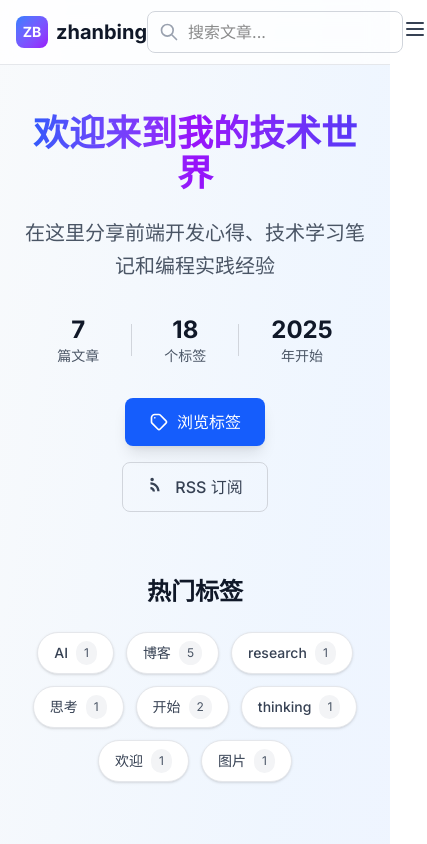
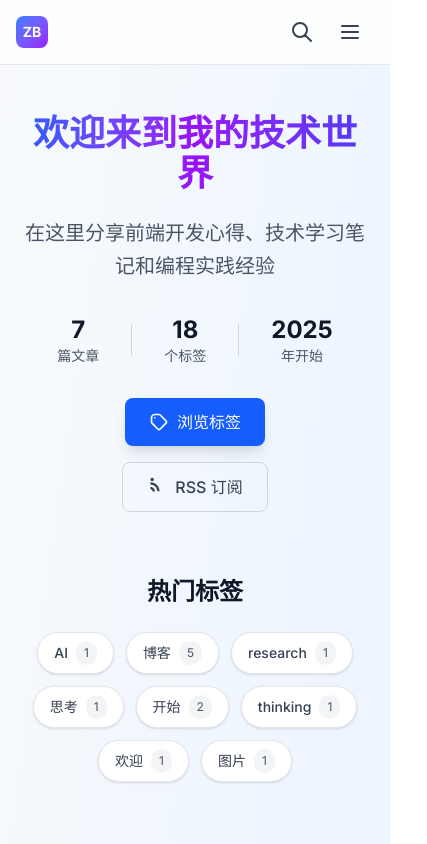
Before and after one commit to Zhanbingli/zhanbing, a Next.js app: page / in a window 390 px wide. Shown: the top 844 px of the page, 427 px wide, since content can reach past the window. Built offline with nearby package versions, Linux system fonts and the light colour scheme.

Commit message:
移动端优化

```diff
--- a/next.config.ts
+++ b/next.config.ts
@@ -9,7 +9,11 @@ const nextConfig: NextConfig = {
   // 禁用服务端功能以支持静态导出
   experimental: {
     // 确保所有页面都是静态生成的
-  }
+  },
+  // 开发环境允许的跨域来源（消除警告）
+  ...(process.env.NODE_ENV === 'development' && {
+    allowedDevOrigins: ['172.20.10.9', '192.168.*', '10.*', '127.0.0.1', 'localhost']
+  })
 };
 
 export default nextConfig;
--- a/src/app/globals.css
+++ b/src/app/globals.css
@@ -246,6 +246,37 @@ html {
   .prose h3 {
     font-size: 1.25rem;
   }
+
+  /* 移动端导航优化 */
+  .mobile-nav-transition {
+    transition: all 0.3s ease-in-out;
+  }
+
+  /* 确保移动端容器不会溢出 */
+  .container-mobile {
+    max-width: 100vw;
+    overflow-x: hidden;
+  }
+
+  /* 移动端按钮触摸优化 */
+  .touch-target {
+    min-height: 44px;
+    min-width: 44px;
+  }
+
+  /* 移动端文字可读性 */
+  body {
+    -webkit-text-size-adjust: 100%;
+    text-size-adjust: 100%;
+  }
+}
+
+/* 移动端横屏优化 */
+@media (max-width: 768px) and (orientation: landscape) {
+  .nav-mobile-landscape {
+    height: auto;
+    min-height: 60px;
+  }
 }
 
 /* 打印样式 */
--- a/src/components/Navigation.tsx
+++ b/src/components/Navigation.tsx
@@ -6,28 +6,47 @@ import { useRouter } from 'next/navigation'
 
 export default function Navigation() {
   const [searchQuery, setSearchQuery] = useState('')
+  const [isMobileMenuOpen, setIsMobileMenuOpen] = useState(false)
+  const [isSearchOpen, setIsSearchOpen] = useState(false)
   const router = useRouter()
 
   const handleSearch = (e: React.FormEvent) => {
     e.preventDefault()
     if (searchQuery.trim()) {
       router.push(`/search?q=${encodeURIComponent(searchQuery.trim())}`)
+      setIsSearchOpen(false)
+      setIsMobileMenuOpen(false)
     }
   }
 
+  const toggleMobileMenu = () => {
+    setIsMobileMenuOpen(!isMobileMenuOpen)
+    setIsSearchOpen(false)
+  }
+
+  const toggleSearch = () => {
+    setIsSearchOpen(!isSearchOpen)
+    setIsMobileMenuOpen(false)
+  }
+
+  const closeMenus = () => {
+    setIsMobileMenuOpen(false)
+    setIsSearchOpen(false)
+  }
+
   return (
-    <nav className="bg-white/80 backdrop-blur-md border-b border-gray-200 sticky top-0 z-50">
+    <nav className="bg-white/80 backdrop-blur-md border-b border-gray-200 sticky top-0 z-50 container-mobile">
       <div className="max-w-6xl mx-auto px-4 sm:px-6 lg:px-8">
-        <div className="flex justify-between items-center h-16">
+        <div className="flex justify-between items-center h-16 nav-mobile-landscape">
           {/* Logo */}
-          <Link href="/" className="flex items-center space-x-2">
+          <Link href="/" className="flex items-center space-x-2 flex-shrink-0 touch-target" onClick={closeMenus}>
             <div className="w-8 h-8 bg-gradient-to-br from-blue-500 to-purple-600 rounded-lg flex items-center justify-center">
               <span className="text-white font-bold text-sm">ZB</span>
             </div>
-            <span className="font-bold text-xl text-gray-900">zhanbing</span>
+            <span className="font-bold text-xl text-gray-900 hidden sm:inline">zhanbing</span>
           </Link>
 
-          {/* Navigation Links */}
+          {/* Desktop Navigation Links */}
           <div className="hidden md:flex items-center space-x-8">
             <Link
               href="/"
@@ -49,8 +68,8 @@ export default function Navigation() {
             </Link>
           </div>
 
-          {/* Search */}
-          <form onSubmit={handleSearch} className="flex items-center">
+          {/* Desktop Search */}
+          <form onSubmit={handleSearch} className="hidden md:flex items-center">
             <div className="relative">
               <input
                 type="text"
@@ -77,9 +96,14 @@ export default function Navigation() {
             </div>
           </form>
 
-          {/* Mobile menu button */}
-          <div className="md:hidden">
-            <button className="text-gray-700 hover:text-blue-600 transition-colors duration-200">
+          {/* Mobile buttons */}
+          <div className="md:hidden flex items-center space-x-1">
+            {/* Search button */}
+            <button
+              onClick={toggleSearch}
+              className="text-gray-700 hover:text-blue-600 transition-colors duration-200 p-2 touch-target rounded-lg hover:bg-gray-100"
+              aria-label="搜索"
+            >
               <svg
                 className="h-6 w-6"
                 fill="none"
@@ -90,12 +114,104 @@ export default function Navigation() {
                   strokeLinecap="round"
                   strokeLinejoin="round"
                   strokeWidth={2}
-                  d="M4 6h16M4 12h16M4 18h16"
+                  d="M21 21l-6-6m2-5a7 7 0 11-14 0 7 7 0 0114 0z"
                 />
+              </svg>
+            </button>
+
+            {/* Menu button */}
+            <button
+              onClick={toggleMobileMenu}
+              className="text-gray-700 hover:text-blue-600 transition-colors duration-200 p-2 touch-target rounded-lg hover:bg-gray-100"
+              aria-label="菜单"
+            >
+              <svg
+                className={`h-6 w-6 transition-transform duration-200 ${isMobileMenuOpen ? 'rotate-90' : ''}`}
+                fill="none"
+                stroke="currentColor"
+                viewBox="0 0 24 24"
+              >
+                {isMobileMenuOpen ? (
+                  <path
+                    strokeLinecap="round"
+                    strokeLinejoin="round"
+                    strokeWidth={2}
+                    d="M6 18L18 6M6 6l12 12"
+                  />
+                ) : (
+                  <path
+                    strokeLinecap="round"
+                    strokeLinejoin="round"
+                    strokeWidth={2}
+                    d="M4 6h16M4 12h16M4 18h16"
+                  />
+                )}
               </svg>
             </button>
           </div>
         </div>
+
+        {/* Mobile Search */}
+        {isSearchOpen && (
+          <div className="md:hidden border-t border-gray-200 py-4 mobile-nav-transition">
+            <form onSubmit={handleSearch} className="flex items-center">
+              <div className="relative flex-1">
+                <input
+                  type="text"
+                  placeholder="搜索文章..."
+                  value={searchQuery}
+                  onChange={(e) => setSearchQuery(e.target.value)}
+                  className="w-full pl-10 pr-4 py-3 text-base border border-gray-300 rounded-lg focus:ring-2 focus:ring-blue-500 focus:border-transparent outline-none transition-all duration-200"
+                  autoFocus
+                />
+                <div className="absolute inset-y-0 left-0 pl-3 flex items-center pointer-events-none">
+                  <svg
+                    className="h-5 w-5 text-gray-400"
+                    fill="none"
+                    stroke="currentColor"
+                    viewBox="0 0 24 24"
+                  >
+                    <path
+                      strokeLinecap="round"
+                      strokeLinejoin="round"
+                      strokeWidth={2}
+                      d="M21 21l-6-6m2-5a7 7 0 11-14 0 7 7 0 0114 0z"
+                    />
+                  </svg>
+                </div>
+              </div>
+            </form>
+          </div>
+        )}
+
+        {/* Mobile Menu */}
+        {isMobileMenuOpen && (
+          <div className="md:hidden border-t border-gray-200 py-4 mobile-nav-transition">
+            <div className="flex flex-col space-y-2">
+              <Link
+                href="/"
+                className="text-gray-700 hover:text-blue-600 transition-colors duration-200 font-medium py-3 px-2 rounded-lg hover:bg-gray-50 touch-target"
+                onClick={closeMenus}
+              >
+                首页
+              </Link>
+              <Link
+                href="/tags"
+                className="text-gray-700 hover:text-blue-600 transition-colors duration-200 font-medium py-3 px-2 rounded-lg hover:bg-gray-50 touch-target"
+                onClick={closeMenus}
+              >
+                标签
+              </Link>
+              <Link
+                href="/about"
+                className="text-gray-700 hover:text-blue-600 transition-colors duration-200 font-medium py-3 px-2 rounded-lg hover:bg-gray-50 touch-target"
+                onClick={closeMenus}
+              >
+                关于
+              </Link>
+            </div>
+          </div>
+        )}
       </div>
     </nav>
   )
```
